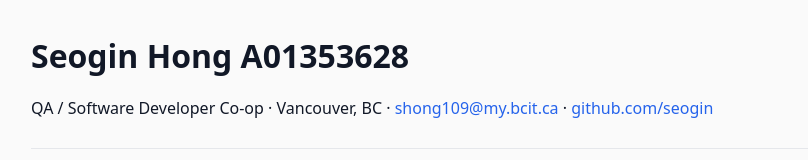
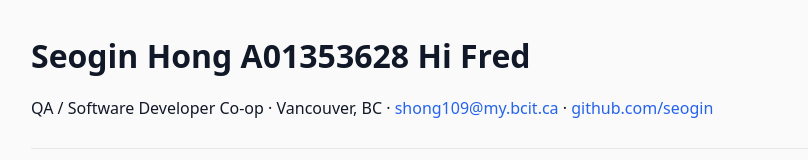
Before and after one commit to seogin/devops-assignment4, a plain HTML site: page index.html in a window 1280 px wide. Shown: the top 160 px of the page, without its empty margins (209-1017 px from the left). Drawn offline with Linux system fonts and the light colour scheme.

Commit message:
Update header in index.html to include greeting

```diff
--- a/index.html
+++ b/index.html
@@ -10,7 +10,7 @@
 <body>
   <main class="container">
     <header>
-      <h1>Seogin Hong A01353628</h1>
+      <h1>Seogin Hong A01353628 Hi Fred</h1>
       <p>QA / Software Developer Co-op · Vancouver, BC · <a href="mailto:shong109@my.bcit.ca">shong109@my.bcit.ca</a> · <a href="https://github.com/seogin">github.com/seogin</a></p>
     </header>
 
```
